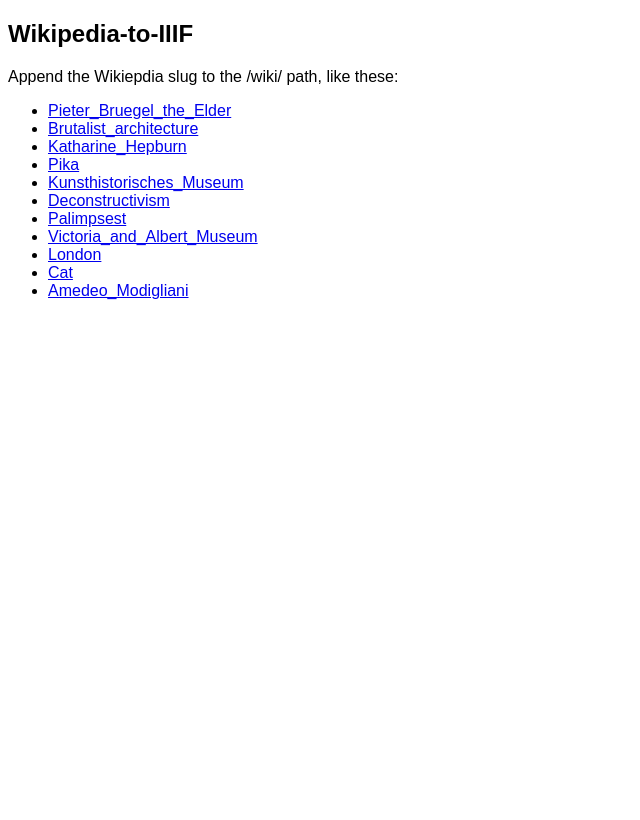
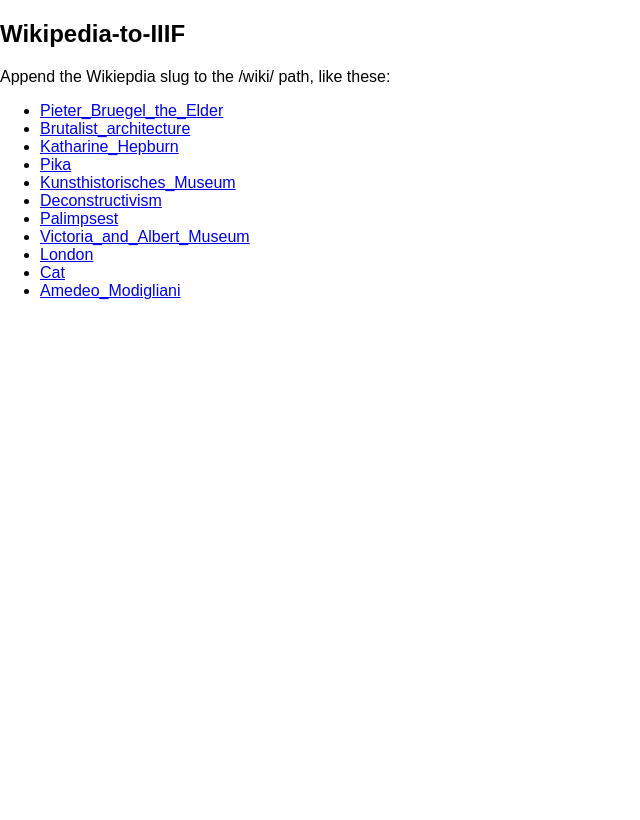
Before and after one commit to tomcrane/wikipedia-to-iiif, a Flask app: page / in a window 1280 px wide. Shown: the whole page, without its empty margins (0-640 px from the left). Before the commit the page ends 300 px from the top, so only its background shows below. Run offline with Flask 2, Linux system fonts and the light colour scheme.

Commit message:
css tweaks

```diff
--- a/templates/layout.html
+++ b/templates/layout.html
@@ -8,16 +8,20 @@
     <style>
         body {
             font-family: sans-serif;
+            height:100%;
+            margin:0;
+            padding:0;
         }
-        textarea {
-            width:600px;
-            height:400px;
+        html {
+            height:100%;
+            margin:0;
+            padding:0;
         }
     </style>
     <title>{% block title %}{% endblock %} - Wiki to IIIF</title>
     {% endblock %}
 </head>
 <body>
-    <div id="content">{% block content %}{% endblock %}</div>
+    <div id="content" style="width:100%;height:100%">{% block content %}{% endblock %}</div>
 </body>
 </html>
--- a/templates/wiki.html
+++ b/templates/wiki.html
@@ -4,7 +4,7 @@
 {% block content %}
 
 
-<iframe src="http://universalviewer.io/examples/uv/uv.html#?manifest={{ manifest }}&locales=en-GB:English (GB)" width="900" height="700" allowfullscreen frameborder="0"></iframe>
+<iframe src="http://universalviewer.io/examples/uv/uv.html#?manifest={{ manifest }}&locales=en-GB:English (GB)" width="100%" height="100%" style="height:100%;width:100%" allowfullscreen frameborder="0"></iframe>
 
 
 {% endblock %}
```
Also changed, not shown: wikipedia_to_iiif.py (+9 -8 lines).
